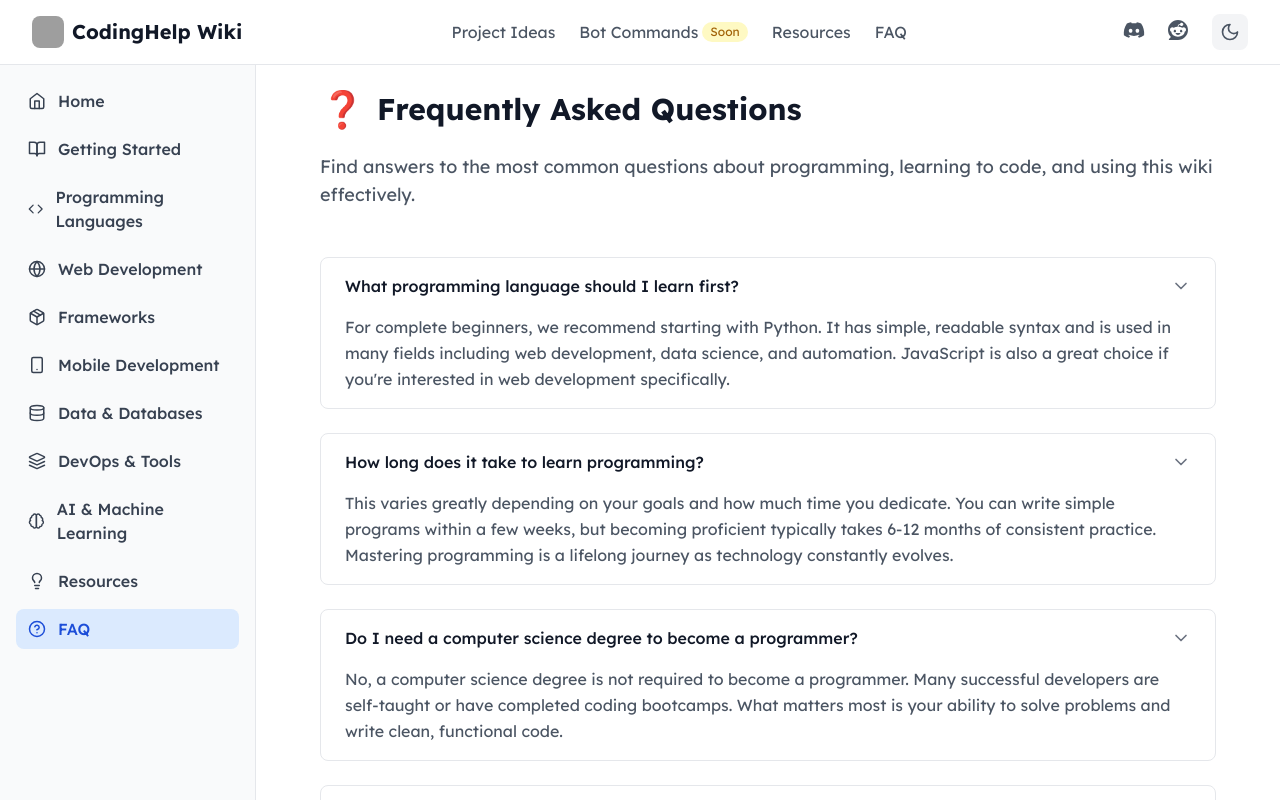
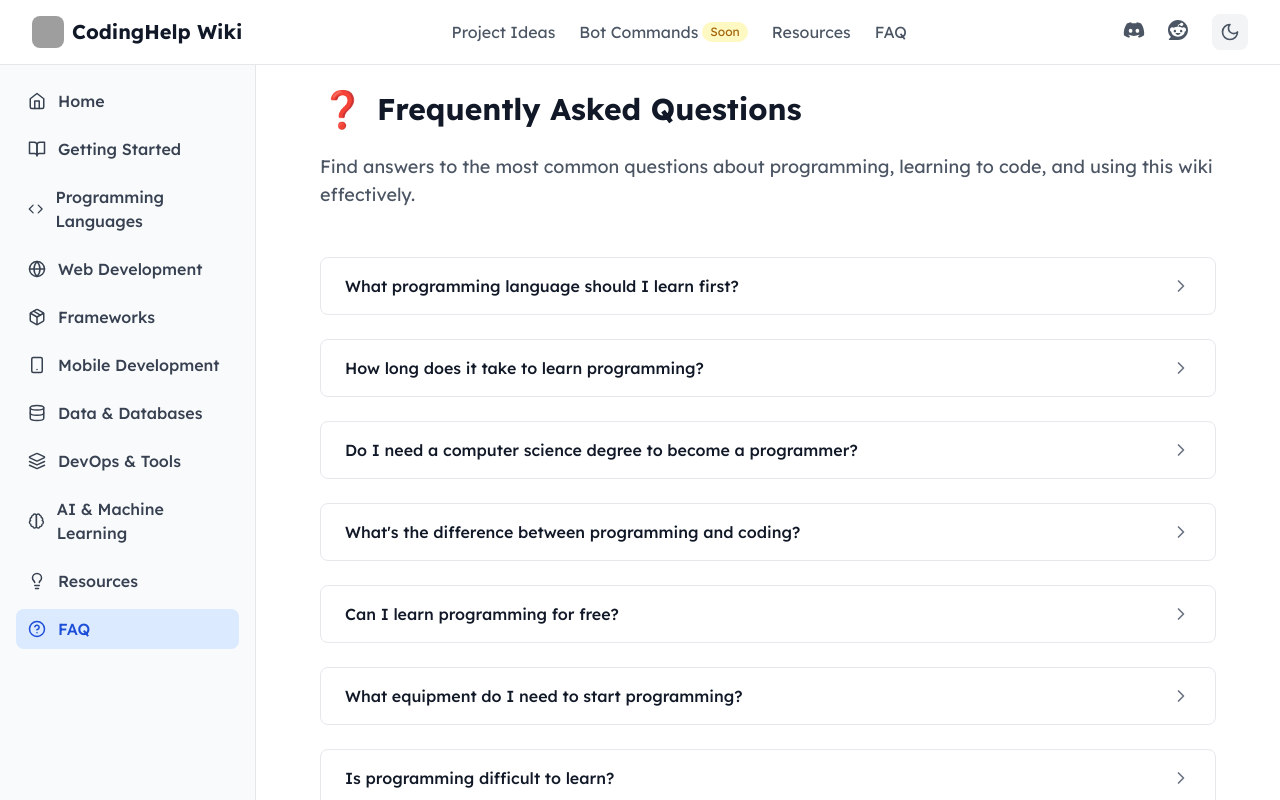
Before and after one commit to DudeThatsErin/OneNoteWiki, a Next.js app: page /faq in a window 1280 px wide. Shown: the top 800 px of the page. Built offline with nearby package versions, Linux system fonts and the light colour scheme; grey boxes are pictures that could not be loaded.

Commit message:
Fixed faq accordion

```diff
--- a/src/app/faq/page.tsx
+++ b/src/app/faq/page.tsx
@@ -69,21 +69,36 @@ const faqs = [
   }
 ];
 
-function FAQItem({ faq }: { faq: typeof faqs[0] }) {
+function FAQItem({ faq, isOpen, onToggle }: {
+  faq: typeof faqs[0];
+  isOpen: boolean;
+  onToggle: () => void;
+}) {
   return (
     <div className="border border-gray-200 dark:border-gray-700 rounded-lg">
       <button
+        onClick={onToggle}
         className="w-full px-6 py-4 text-left flex items-center justify-between hover:bg-gray-50 dark:hover:bg-gray-800 transition-colors"
       >
         <span className="font-medium text-gray-900 dark:text-white pr-4">
           {faq.question}
         </span>
-        <ChevronDown className="w-5 h-5 text-gray-500 flex-shrink-0" />
+        {isOpen ? (
+          <ChevronDown className="w-5 h-5 text-gray-500 flex-shrink-0 transform rotate-180 transition-transform" />
+        ) : (
+          <ChevronRight className="w-5 h-5 text-gray-500 flex-shrink-0 transition-transform" />
+        )}
       </button>
-      <div className="px-6 pb-4">
-        <p className="text-gray-600 dark:text-gray-300 leading-relaxed">
-          {faq.answer}
-        </p>
+      <div className={`overflow-hidden transition-all duration-200 ease-in-out ${
+        isOpen ? 'max-h-96 opacity-100' : 'max-h-0 opacity-0'
+      }`}>
+        <div className="px-6 pb-4 border-t border-gray-200 dark:border-gray-700">
+          <div className="pt-4">
+            <p className="text-gray-600 dark:text-gray-300 leading-relaxed">
+              {faq.answer}
+            </p>
+          </div>
+        </div>
       </div>
     </div>
   );
@@ -110,7 +125,12 @@ export default function FAQPage() {
       {/* FAQ Items */}
       <div className="flex flex-col gap-4 md:gap-6">
         {faqs.map((faq, index) => (
-          <FAQItem key={faq.id} faq={faq} />
+          <FAQItem
+            key={faq.id}
+            faq={faq}
+            isOpen={openItems.includes(index)}
+            onToggle={() => toggleItem(index)}
+          />
         ))}
       </div>
 
```
